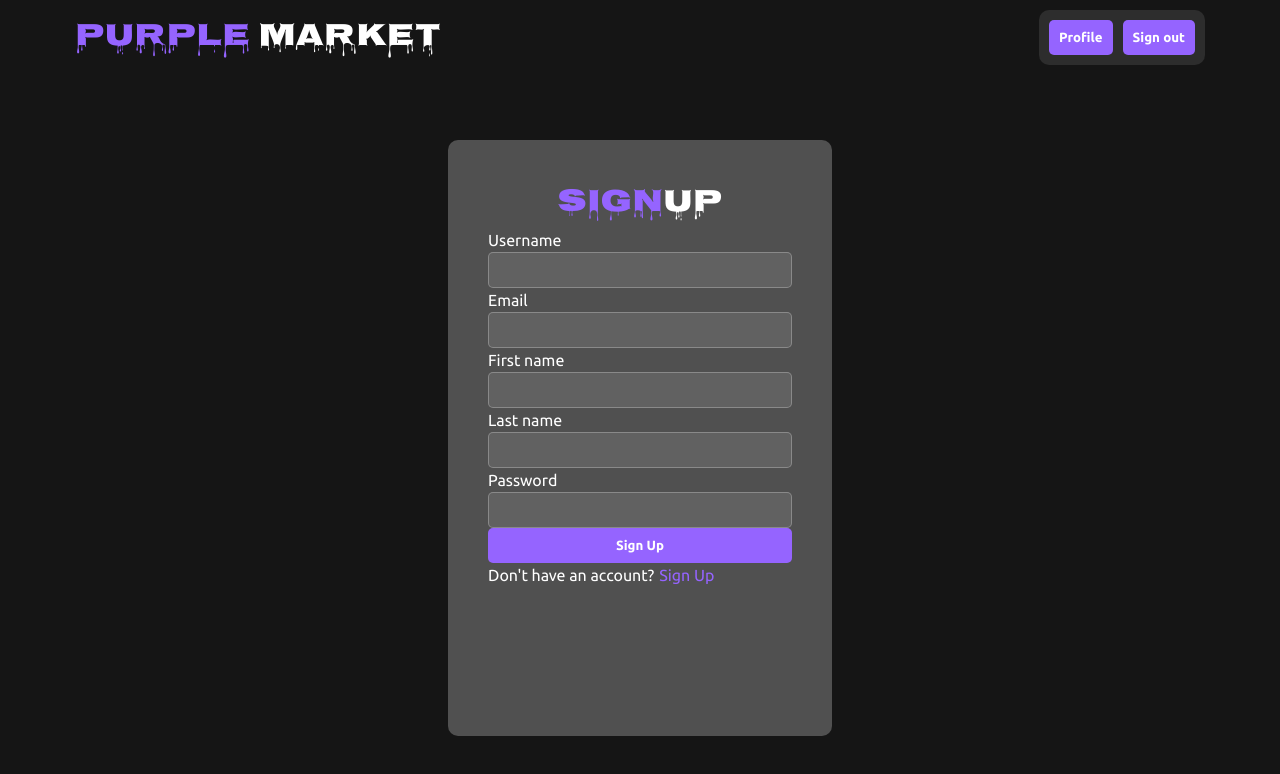
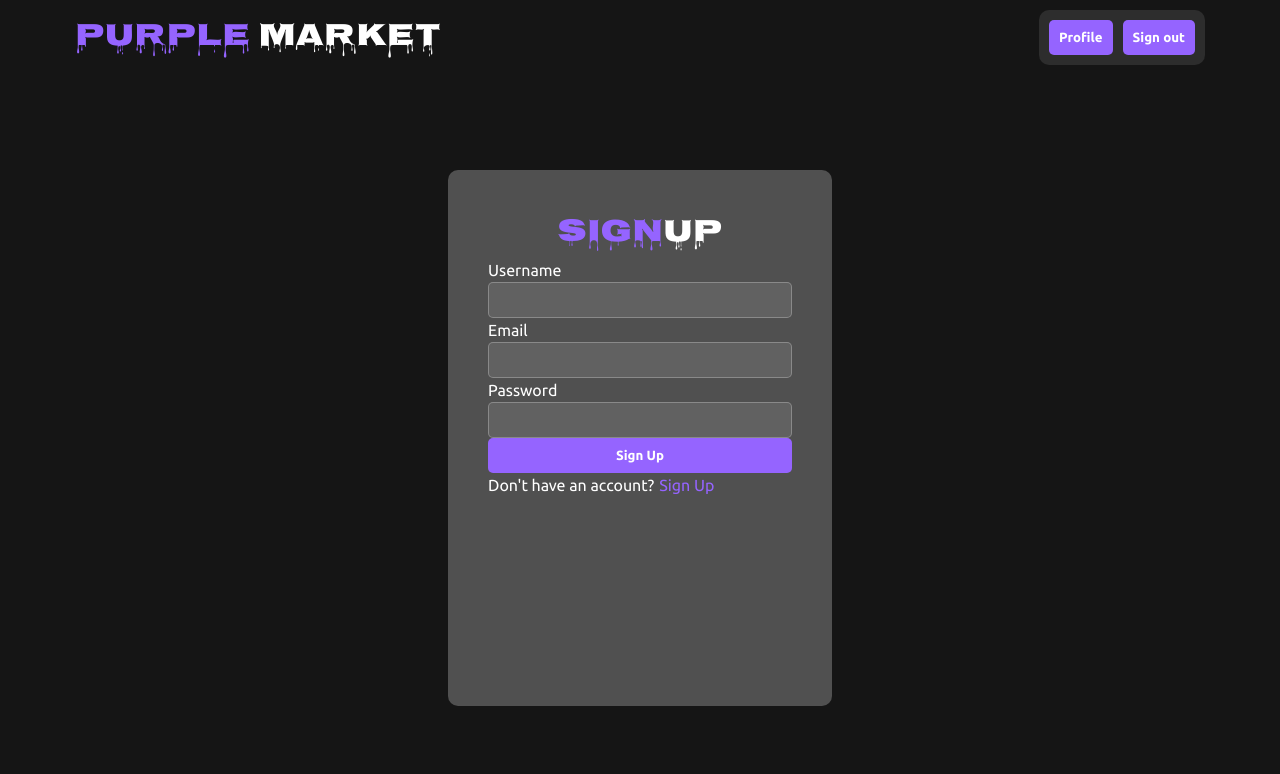
Before and after one commit to NaNi-inth20-2024/client, a React (Vite) app: page /auth in a window 1280 px wide. Both pictures are taken after a click on the element "Sign In". Shown: the top 774 px of the page. Built offline with nearby package versions, Linux system fonts and the light colour scheme.

Commit message:
* fixed labels and nuked first/last name

```diff
--- a/src/components/auth-page/components/sign-in-form/sign-in-form.tsx
+++ b/src/components/auth-page/components/sign-in-form/sign-in-form.tsx
@@ -20,29 +20,29 @@ const SignInForm: FC = () => {
         getFormDataChangeHandler<SignInDto>(setSignInData);
 
     return (
-        <div>
-            <form onSubmit={handleSubmit} className={styles.signInForm}>
-                <label className={styles.signInForm__label}>Email</label>
+        <form onSubmit={handleSubmit}>
+            <label>
+                Email
                 <Input
                     name="email"
                     type="email"
                     value={signInData.email}
                     onChange={handleFormDataChange("email")}
                 />
-                <label className={styles.signInForm__label}>Password</label>
+            </label>
+
+            <label>
+                Password
                 <Input
                     name="password"
                     type="password"
                     value={signInData.password}
                     onChange={handleFormDataChange("password")}
                 />
-                <Button
-                    name="Sign in"
-                    type="submit"
-                    classname="authSubmitButton"
-                />
-            </form>
-        </div>
+            </label>
+
+            <Button name="Sign in" type="submit" classname="authSubmitButton" />
+        </form>
     );
 };
 
--- a/src/components/auth-page/components/sign-up-form/sign-up-form.tsx
+++ b/src/components/auth-page/components/sign-up-form/sign-up-form.tsx
@@ -11,8 +11,6 @@ const initialState: SignUpDto = {
     username: "",
     email: "",
     password: "",
-    firstName: "",
-    lastName: "",
 };
 
 const SignUpForm: FC = () => {
@@ -21,50 +19,39 @@ const SignUpForm: FC = () => {
         getFormDataChangeHandler<SignUpDto>(setSignUpData);
 
     return (
-        <div>
-            <form onSubmit={handleSubmit}>
-                <label>Username</label>
+        <form onSubmit={handleSubmit}>
+            <label>
+                Username
                 <Input
                     name="username"
                     type="text"
                     value={signInData.username}
                     onChange={handleFormDataChange("username")}
                 />
-                <label>Email</label>
+            </label>
+
+            <label>
+                Email
                 <Input
                     name="email"
                     type="email"
                     value={signInData.email}
                     onChange={handleFormDataChange("email")}
                 />
-                <label>First name</label>
-                <Input
-                    name="firstName"
-                    type="text"
-                    value={signInData.firstName}
-                    onChange={handleFormDataChange("firstName")}
-                />
-                <label>Last name</label>
-                <Input
-                    name="lastName"
-                    type="text"
-                    value={signInData.lastName}
-                    onChange={handleFormDataChange("lastName")}
-                />
-                <label>Password</label>
+            </label>
+
+            <label>
+                Password
                 <Input
                     name="password"
                     type="password"
                     value={signInData.password}
                     onChange={handleFormDataChange("password")}
                 />
-                <Button
-                    name="Sign Up"
-                    type="submit"
-                    classname="authSubmitButton"
-                />
-            </form>
-        </div>
+            </label>
+
+            <Button name="Sign Up" type="submit" classname="authSubmitButton" />
+        </form>
     );
 };
 
```
